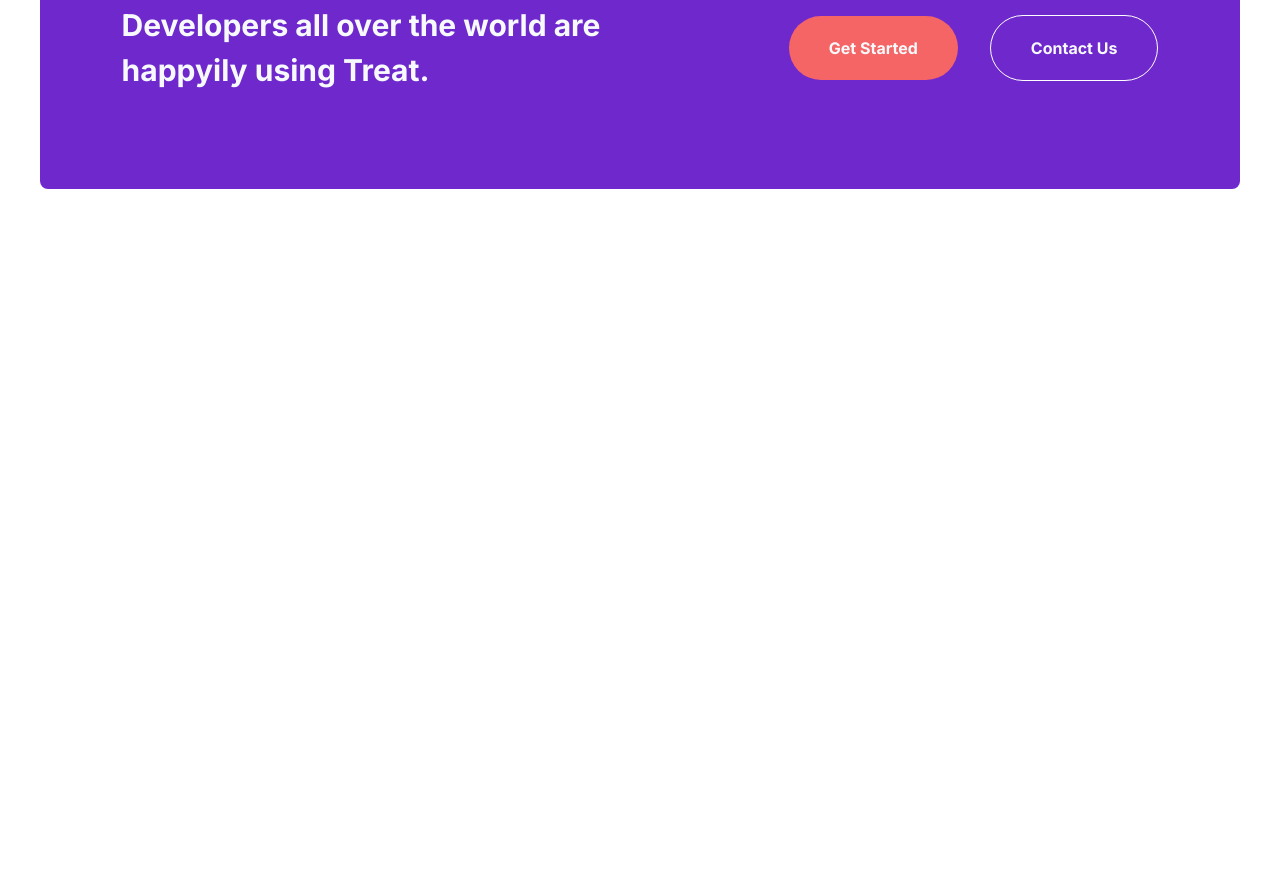
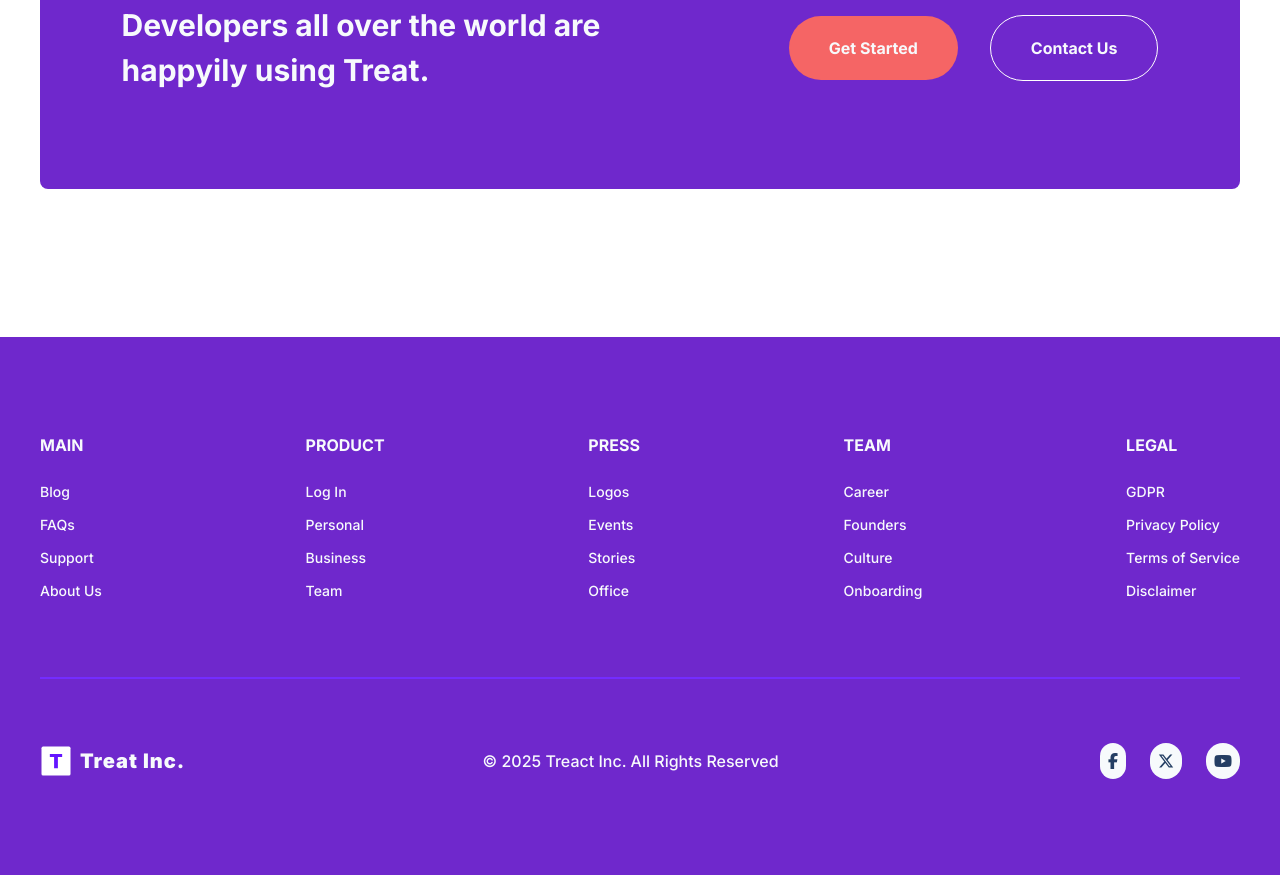
Before and after one commit to msui51/FES-1st-final-project, a plain HTML site: page index.html in a window 1280 px wide. Shown: the part 5485-6360 px from the top of the page. Before the commit the page ends 5822 px from the top, so only its background shows below. Drawn offline with Linux system fonts and the light colour scheme.

Commit message:
added footer

```diff
--- a/index.html
+++ b/index.html
@@ -333,50 +333,68 @@
                 </div>
             </div>
         </div>
+    </main>
 
-        <div id="footer">
+    <footer>
             <div class="container footer_container">
                 <div class="row footer_row">
                     <div class="footer_list">
                         <div class="footer_item">
-                            <div class="footer_item--title"></div>
-                            <a href="" class="footer_item--link"></a>
-                            <a href="" class="footer_item--link"></a>
-                            <a href="" class="footer_item--link"></a>
-                            <a href="" class="footer_item--link"></a>
+                            <div class="footer_item--title">MAIN</div>
+                            <a href="" class="footer_item--link">Blog</a>
+                            <a href="" class="footer_item--link">FAQs</a>
+                            <a href="" class="footer_item--link">Support</a>
+                            <a href="" class="footer_item--link">About Us</a>
                         </div>
                          <div class="footer_item">
-                            <div class="footer_item--title"></div>
-                            <a href="" class="footer_item--link"></a>
-                            <a href="" class="footer_item--link"></a>
-                            <a href="" class="footer_item--link"></a>
-                            <a href="" class="footer_item--link"></a>
+                            <div class="footer_item--title">PRODUCT</div>
+                            <a href="" class="footer_item--link">Log In</a>
+                            <a href="" class="footer_item--link">Personal</a>
+                            <a href="" class="footer_item--link">Business</a>
+                            <a href="" class="footer_item--link">Team</a>
                         </div>
                          <div class="footer_item">
-                            <div class="footer_item--title"></div>
-                            <a href="" class="footer_item--link"></a>
-                            <a href="" class="footer_item--link"></a>
-                            <a href="" class="footer_item--link"></a>
-                            <a href="" class="footer_item--link"></a>
+                            <div class="footer_item--title">PRESS</div>
+                            <a href="" class="footer_item--link">Logos</a>
+                            <a href="" class="footer_item--link">Events</a>
+                            <a href="" class="footer_item--link">Stories</a>
+                            <a href="" class="footer_item--link">Office</a>
                         </div>
                          <div class="footer_item">
-                            <div class="footer_item--title"></div>
-                            <a href="" class="footer_item--link"></a>
-                            <a href="" class="footer_item--link"></a>
-                            <a href="" class="footer_item--link"></a>
-                            <a href="" class="footer_item--link"></a>
+                            <div class="footer_item--title">TEAM</div>
+                            <a href="" class="footer_item--link">Career</a>
+                            <a href="" class="footer_item--link">Founders</a>
+                            <a href="" class="footer_item--link">Culture</a>
+                            <a href="" class="footer_item--link">Onboarding</a>
                         </div>
                          <div class="footer_item">
-                            <div class="footer_item--title"></div>
-                            <a href="" class="footer_item--link"></a>
-                            <a href="" class="footer_item--link"></a>
-                            <a href="" class="footer_item--link"></a>
-                            <a href="" class="footer_item--link"></a>
+                            <div class="footer_item--title">LEGAL</div>
+                            <a href="" class="footer_item--link">GDPR</a>
+                            <a href="" class="footer_item--link">Privacy Policy</a>
+                            <a href="" class="footer_item--link">Terms of Service</a>
+                            <a href="" class="footer_item--link">Disclaimer</a>
+                        </div>
+                    </div>
+                    <div class="footer_bottom">
+                        <div class="footer_logo--wrapper">
+                            <img class="footer_logo" src="assets/logo-light.d9a5d1b5be5ea077b26864fdfc2e96a4.svg" alt="">
+                            <h4 class="footer_logo--text">Treat Inc.</h4>
+                        </div>
+                        <div class="footer_copyright">&copy; 2025 Treact Inc. All Rights Reserved</div>
+                        <div class="footer_social--list">
+                            <div class="footer_social--item">
+                                <i class="fa-brands fa-facebook-f"></i>
+                            </div>
+                            <div class="footer_social--item">
+                                <i class="fa-brands fa-x-twitter"></i>
+                            </div>
+                            <div class="footer_social--item">
+                                <i class="fa-brands fa-youtube"></i>
+                            </div>
                         </div>
                     </div>
                 </div>
             </div>
-        </div>
-    </main>
+    </footer>
 </body>
 </html>
--- a/styles.css
+++ b/styles.css
@@ -651,6 +651,7 @@
     line-height: 1.5;
     border:1px solid white;
     background-color: #6f28cc;
+    transition: all 300ms ease;
 }
 
 .start_button--action{
@@ -663,10 +664,98 @@
     cursor: pointer;
     background-color: white;
     color:#6f28cc;
-    transition: all 300ms ease;
 }
 
 .start_button--action:hover{
     background-color: rgb(235,76,76);
     color:white;
 }
+
+/* FOOTER */
+
+footer{
+    background-color: #6f28cc;
+    padding: 96px 32px;
+
+}
+
+.footer_list{
+    display: flex;
+    justify-content: space-between;
+    padding-bottom: 64px;
+}
+
+.footer_item{
+    display: flex;
+    flex-direction: column;
+}
+
+.footer_item--title{
+    font-weight: 700;
+    color: #f7fafc;
+    line-height: 1.5;
+    margin-bottom: 24px;
+}
+
+.footer_item--link{
+    text-decoration: none;
+    color:#f7fafc;
+    line-height: 1.5;
+    font-weight:500;
+    font-size:14px;
+    cursor: pointer;
+    margin-bottom: 12px;
+}
+
+.footer_item--link:hover{
+    text-decoration: underline;
+}
+
+.footer_bottom{
+    display: flex;
+    justify-content: space-between;
+    align-items: center;
+    border-top: 2px solid rgb(116, 44, 255);
+    padding-top: 64px;
+}
+
+.footer_logo--wrapper{
+    display: flex;
+    justify-content: center;
+    align-items: center;
+}
+
+.footer_social--list{
+    display: flex;
+}
+
+.footer_logo{
+    height: 32px;
+    width: 32px;
+}
+
+.footer_logo--text{
+    font-size: 20px;
+    color: #f7fafc;
+    font-weight: 900;
+    margin-left: 8px;
+    letter-spacing: 0.05em;
+}
+
+.footer_copyright{
+    color:#f7fafc;
+    font-weight: 500;
+}
+
+.footer_social--item{
+    background-color: #f7fafc;
+    border-radius: 50px;
+    padding: 8px;
+    margin-left: 24px;
+    transition: all 300ms ease;
+}
+
+.footer_social--item:hover{
+    cursor: pointer;
+    background-color: lightgray;
+}
```
